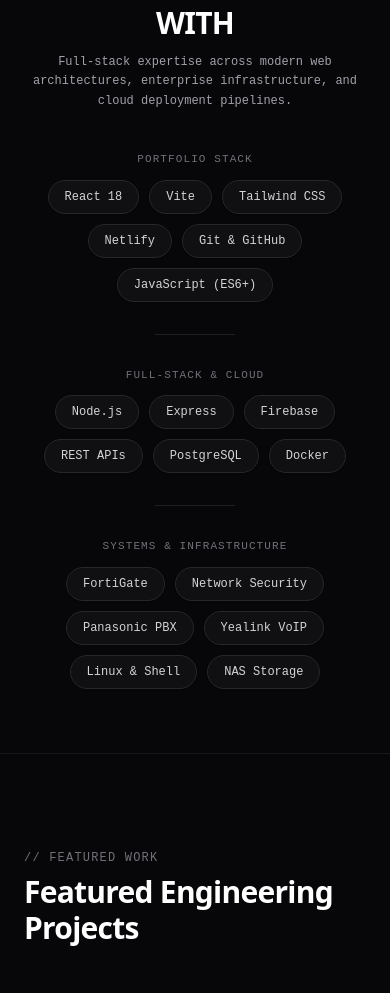
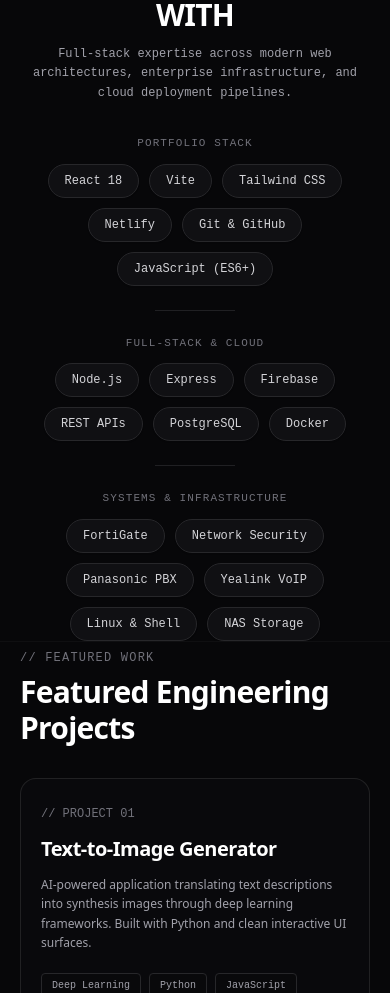
Before and after one commit to Binoj143/BINOJ_PORTFOLIO, a React (Create React App) app: page / in a window 390 px wide. Shown: the part 2281-3274 px from the top of the page. Built offline with nearby package versions, Linux system fonts and the light colour scheme.

Commit message:
fix: align skill and work component spacing

```diff
--- a/src/components/Skill.jsx
+++ b/src/components/Skill.jsx
@@ -17,12 +17,13 @@
 
 export default function Skill() {
   return (
-    <section
-      id="expertise"
-      className="relative w-full bg-[#070709] text-white pt-4 sm:pt-8 pb-16 px-5 sm:px-12 lg:px-20 select-none overflow-hidden"
-    >
-      {/* Section Header with reduced top margin */}
-      <div className="max-w-4xl mx-auto text-center mb-10">
+// At the top of Skill.jsx:
+<section
+  id="expertise"
+  className="relative w-full bg-[#070709] text-white pt-2 sm:pt-6 pb-0 px-5 sm:px-12 lg:px-20 select-none overflow-hidden"
+>
+      {/* Section Header */}
+      <div className="max-w-4xl mx-auto text-center mb-8">
         <span className="font-mono text-xs sm:text-sm uppercase tracking-[0.35em] text-zinc-400 block mb-2">
           {'//'} TECHNICAL STACK
         </span>
@@ -35,16 +36,14 @@
       </div>
 
       {/* Responsive Skill Groups */}
-      <div className="max-w-5xl mx-auto flex flex-col gap-8">
+      <div className="max-w-5xl mx-auto flex flex-col gap-6">
         {TECH_CATEGORIES.map((group, idx) => (
           <div key={idx} className="flex flex-col items-center">
 
-            {/* Category Sub-heading */}
             <span className="font-mono text-[11px] tracking-widest text-zinc-500 uppercase mb-3">
               {group.category}
             </span>
 
-            {/* Responsive Auto-Wrapping Pills */}
             <div className="flex flex-wrap items-center justify-center gap-2.5 sm:gap-3.5 max-w-3xl">
               {group.skills.map((skill, sIdx) => (
                 <span
@@ -56,9 +55,8 @@
               ))}
             </div>
 
-            {/* Divider */}
             {idx < TECH_CATEGORIES.length - 1 && (
-              <div className="w-20 h-[1px] bg-zinc-800/80 mt-8" />
+              <div className="w-20 h-[1px] bg-zinc-800/80 mt-6" />
             )}
           </div>
         ))}
--- a/src/components/Work.jsx
+++ b/src/components/Work.jsx
@@ -27,24 +27,26 @@
 
 export default function Work() {
   return (
-    <section id="work" className="py-24 px-6 bg-[#070709] border-t border-zinc-900">
+    <section id="work" className="pt-2 sm:pt-4 pb-14 px-5 sm:px-12 lg:px-20 bg-[#070709] border-t border-zinc-900/50">
       <div className="max-w-5xl mx-auto">
+
         <div className="flex items-center gap-2 font-mono text-xs text-zinc-500 uppercase tracking-widest mb-2">
-          <span>// FEATURED WORK</span>
+          <span>{'//'} FEATURED WORK</span>
         </div>
-        <h2 className="text-3xl sm:text-5xl font-black tracking-tight text-white mb-12">
+
+        <h2 className="text-3xl sm:text-5xl font-black tracking-tight text-white mb-8">
           Featured Engineering Projects
         </h2>
 
-        <div className="space-y-6">
+        <div className="space-y-4 sm:space-y-6">
           {works.map(({ num, title, desc, stack, link }) => (
             <div
               key={num}
-              className="p-6 sm:p-8 rounded-2xl border border-zinc-800/80 bg-zinc-900/20 hover:bg-zinc-900/50 hover:border-zinc-700 transition-all flex flex-col md:flex-row md:items-center justify-between gap-6"
+              className="p-5 sm:p-8 rounded-2xl border border-zinc-800/80 bg-zinc-900/20 hover:bg-zinc-900/50 hover:border-zinc-700 transition-all flex flex-col md:flex-row md:items-center justify-between gap-6"
             >
               <div className="space-y-3 max-w-2xl">
                 <span className="font-mono text-xs text-zinc-500">
-                  // PROJECT {num}
+                  {'//'} PROJECT {num}
                 </span>
                 <h3 className="text-xl font-bold text-white tracking-tight">
                   {title}
```
